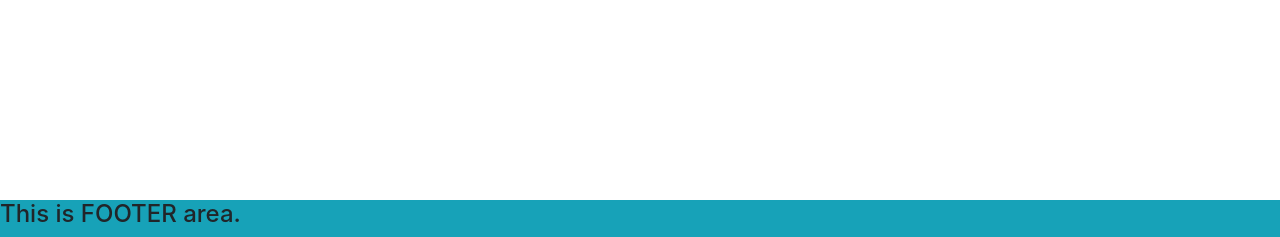
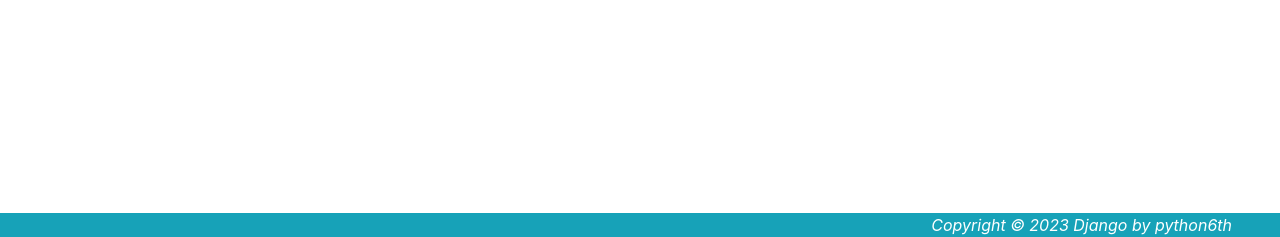
Before and after one commit to Ex-ez/djangoProject, a Django app: page / in a window 1280 px wide. Shown: the part 563-800 px from the top of the page. Run offline with Django 4.2, Linux system fonts and the light colour scheme; some libraries are stand-ins or nearby versions.

Commit message:
6.27 푸터 블럭 코딩

```diff
--- a/templates/home.html
+++ b/templates/home.html
@@ -40,7 +40,9 @@
 {% endblock %}
 
 {% block footer %}
-<footer class="fixed-bottom bg-info">
-    <h4>This is FOOTER area.</h4>
-</footer>
+    <footer class="fixed-bottom bg-info">
+        <div class="text-white font-italic text-right mr-5">
+            Copyright &copy; 2023 Django by python6th
+        </div>
+    </footer>
 {% endblock footer %}
```
